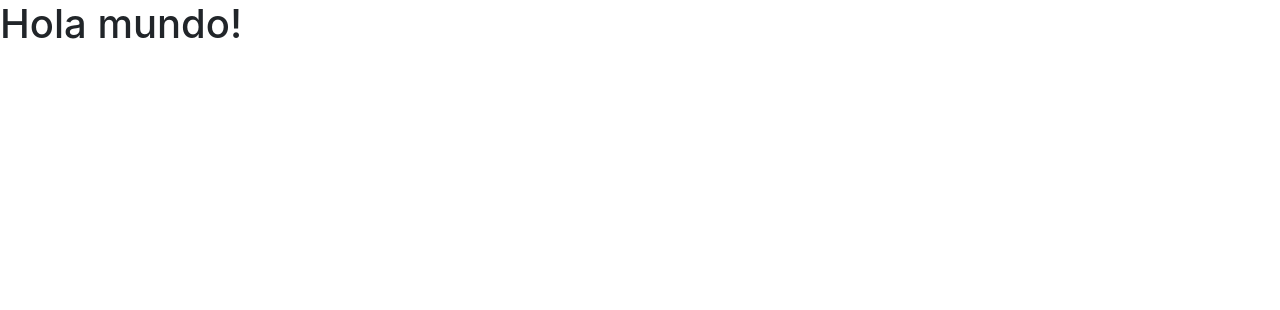
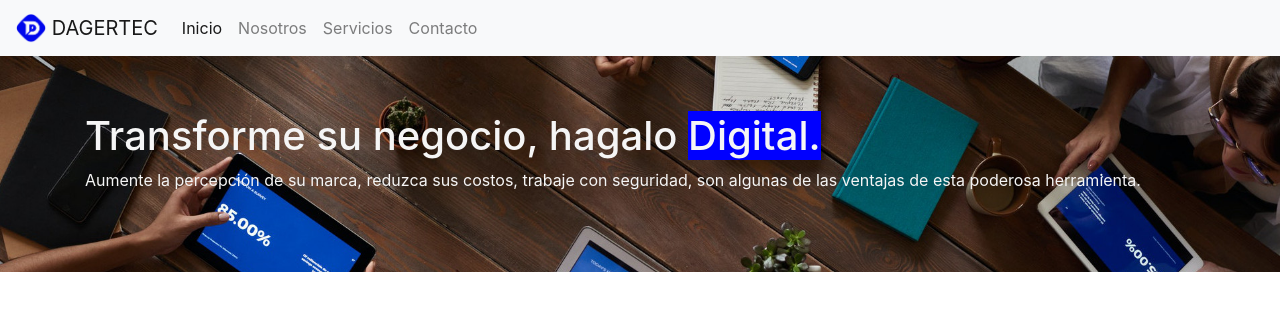
Before and after one commit to d4g3r0/dagertec, a website: page index.html in a window 1280 px wide. Drawn offline with nearby package versions, Linux system fonts and the light colour scheme.

Commit message:
barra de navegación y titulo de la pagina

```diff
--- a/index.html
+++ b/index.html
@@ -5,9 +5,39 @@
     <meta name="viewport" content="width=device-width, initial-scale=1.0">
     <title>DAGERTEC</title>
     <link rel="stylesheet" href="node_modules/bootstrap/dist/css/bootstrap.css">
+    <link rel="stylesheet" href="personalice.css">
 </head>
 <body>
-    <h1>Hola mundo!</h1>
+    <!--Barra de navegación-->
+    <nav class="navbar navbar-expand-sm navbar-light bg-light fixed-top">
+        <a href="index.html" class="navbar-brand">
+            <img src="img/dagertec.png" width="30" height="30" class="d-inline-block align-top" alt="DAGERTEC" loading="lazy">
+            DAGERTEC
+        </a>
+        <button class="navbar-toggler" type="button" data-toggle="collapse" data-target="#navbarTogglerDemo01"
+            aria-controls="navbarTogglerDemo01" aria-expanded="false" aria-label="Toggle navigation">
+            <span class="navbar-toggler-icon"></span>
+        </button>
+        <div class="collapse navbar-collapse" id="navbarTogglerDemo01">
+            <ul class="navbar-nav mr-auto">
+                <li class="nav-item active"><a href="index.html" class="nav-link">Inicio</a></li>
+                <li class="nav-item"><a href="#" class="nav-link">Nosotros</a></li>
+                <li class="nav-item"><a href="#" class="nav-link">Servicios</a></li>
+                <li class="nav-item"><a href="#" class="nav-link">Contacto</a></li>
+            </ul>
+        </div>
+    </nav>
+
+    <!--Titulo del sitio web-->
+    <div class="jumbotron jumbotron-fluid mt-5" id="jumboindex">
+        <div class="container">
+            <h1>Transforme su negocio, hagalo <span style="background-color: blue;">Digital.</span></h1>
+            <p>Aumente la percepción de su marca, reduzca sus costos, trabaje con seguridad, son algunas de las ventajas de
+                esta poderosa herramienta.</p>
+        </div>
+    </div>
+
+
     <!--scripts para el funcionamiento de bootstrap-->
     <script src="node_modules/jquery/dist/jquery.js"></script>
     <script src="node_modules/popper.js/dist/popper.js"></script>
--- /dev/null
+++ b/personalice.css
@@ -0,0 +1,5 @@
+#jumboindex{
+    background-image: url(/img/banner01.jpg);
+    background-size: cover;
+    color: whitesmoke;
+}
```
Also changed, not shown: img/banner01.jpg (added), img/dagertec.png (added), img/webdesign.jpg (added), 1 other file.
